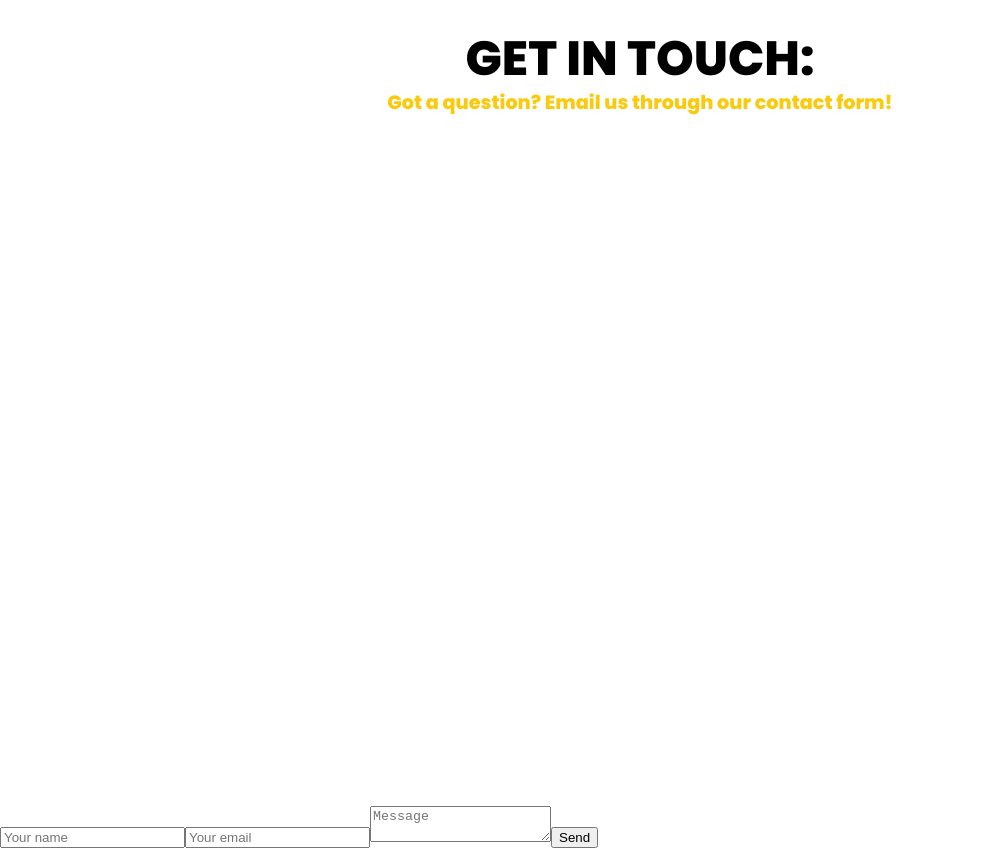
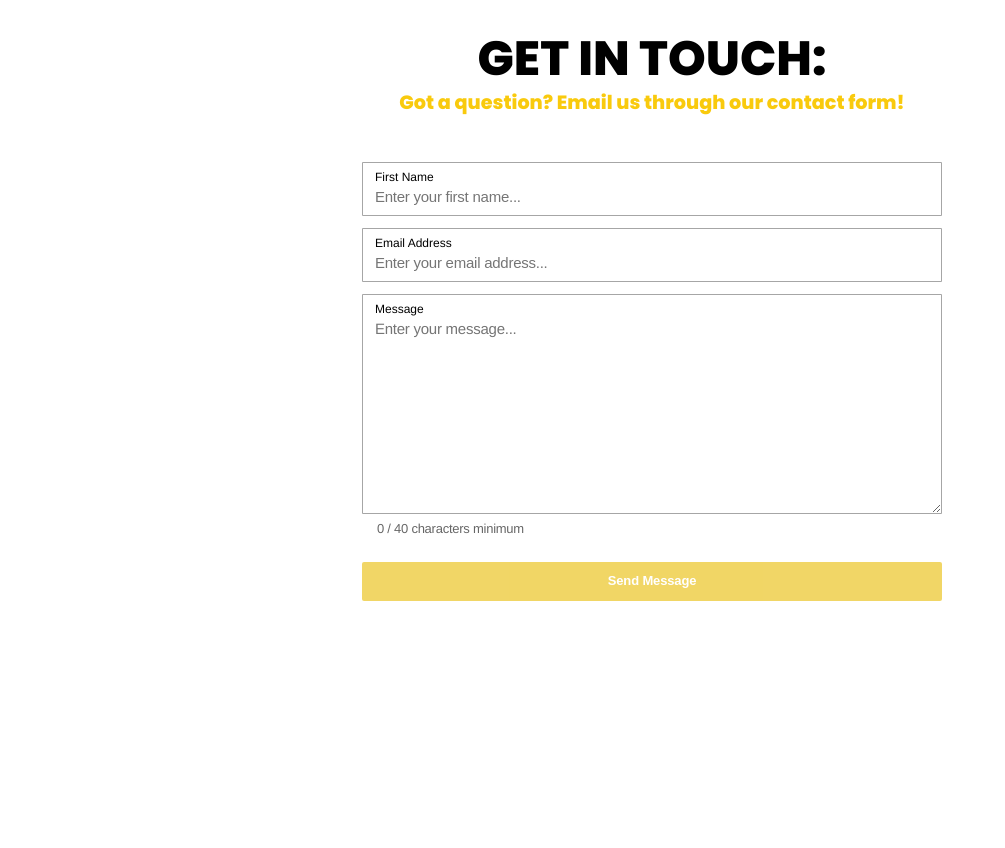
Before and after one commit to KodyyJayy/tlj, a React (Create React App) app: page / in a window 1280 px wide. Shown: the part 2080-2928 px from the top of the page, without its empty margins (0-1005 px from the left). After the commit the page ends 2741 px from the top, so only its background shows below. Built offline with nearby package versions, Linux system fonts and the light colour scheme.

Commit message:
Updated email form

```diff
--- a/public/index.html
+++ b/public/index.html
@@ -23,6 +23,7 @@
   <body>
 
     <form name="contact" netlify netlify-honeypot="bot-field" hidden>
+        <input type="hidden" name="subject" data-remove-prefix value="Inquiry from thelanguagejeanie.com" />
         <input type="text" name="first-name"/>
         <input type="email" name="email"/>
         <textarea name="message"></textarea>
--- a/src/components/Contact.jsx
+++ b/src/components/Contact.jsx
@@ -1,26 +1,65 @@
-import '../css/contact.css'
+import React, { useState } from 'react';
+import '../css/contact.css';
 
 const Contact = () => {
+    const [messageLength, setMessageLength] = useState(0);
+    const [firstName, setFirstName] = useState('');
+    const [isEmailValid, setIsEmailValid] = useState(false);
+
+    const handleMessageChange = (event) => {
+        setMessageLength(event.target.value.length);
+    };
+
+    const handleFirstNameChange = (event) => {
+        setFirstName(event.target.value);
+    };
+
+    const handleEmailChange = (event) => {
+        const emailValue = event.target.value;
+        const emailPattern = /^[a-zA-Z0-9._%+-]+@[a-zA-Z0-9.-]+\.[a-zA-Z]{2,}$/;
+        setIsEmailValid(emailPattern.test(emailValue));
+    };
+
+    const isFormValid = () => {
+        return messageLength >= 40 && firstName.trim() !== '' && isEmailValid;
+    };
+
     return (
         <div className="contact-form">
             <div className="contact-form-inner">
                 <h1>GET IN TOUCH:</h1>
                 <h1>Got a question? Email us through our contact form!</h1>
-                <iframe title="Contact Form" src="https://plugins.crisp.chat/urn:crisp.im:contact-form:0/contact/f6afb8ca-9c70-47a7-b15e-13f5174626b6" referrerPolicy="origin" sandbox="allow-forms allow-popups allow-scripts allow-same-origin" height="620px" width="100%" frameBorder={0}></iframe>
+
+                <div className="form-wrapper">
+                    <form name="contact" method="POST">
+                        <div className="form-field">
+                            <input type="hidden" name="form-name" value="contact" />
+                        </div>
+
+                        <div className="form-field">
+                            <input type="text" name="first-name" placeholder="Enter your first name..." required onChange={handleFirstNameChange} />
+                            <label htmlFor="first-name">First Name</label>
+                        </div>
+
+                        <div className="form-field">
+                            <input id="email" type="email" name="email" placeholder="Enter your email address..." required onChange={handleEmailChange} pattern="[a-zA-Z0-9._%+-]+@[a-zA-Z0-9.-]+\.[a-zA-Z]{2,}$" />
+                            <label htmlFor="email">Email Address</label>
+                        </div>
+
+                        <div className="form-field form-field--spaced">
+                            <textarea name="message" placeholder="Enter your message..." minLength={40} maxLength={2000} required onChange={handleMessageChange} />
+                            <label htmlFor="message">Message</label>
+                            <legend>
+                                <span id="message_characters">{messageLength}</span> / 40 characters minimum
+                            </legend>
+                        </div>
+
+                        <button className="send-message" type="submit" disabled={!isFormValid()}>Send Message</button>
+                    </form>
+                </div>
             </div>
+        </div>
+    );
+};
 
-            <form name="contact" method="POST">
-                <input type="hidden" name="form-name" value="contact" />
-                <input type="text" name="first-name" placeholder="Your name"/>
-                <input id="email" type="email" name="email" placeholder="Your email"/>
-                <textarea name="message" placeholder="Message" />
-                <button type="submit">Send</button>
-            </form>
-        </div>
-
-
-
-    )
-}
-
-export default Contact
+export default Contact;
--- a/src/css/contact.css
+++ b/src/css/contact.css
@@ -1,4 +1,5 @@
 .contact-form {
+    font-family: "Helvetica Neue", Arial, sans-serif;
     width: 100%;
     display: block;
 }
@@ -48,3 +49,140 @@
     margin: 0;
     padding-bottom: 1rem;
 }
+
+.contact-form-inner .form-wrapper {
+    padding: 12px;
+    outline-style: none;
+    -webkit-font-smoothing: antialiased;
+    user-select: none;
+    font-size: 12px;
+    line-height: 15px;
+    min-height: unset;
+    overflow: auto;
+    height: auto;
+    width: 100%;
+    border-top-width: 0px;
+    border-bottom-width: 0px;
+    border-left-width: 0px;
+    border-right-width: 0px;
+}
+
+.form-wrapper form {
+    width: 100%;
+    max-width: 580px;
+    margin: 0 auto;
+    box-sizing: border-box;
+}
+
+.form-field {
+    line-height: 0;
+    margin-top: 12px;
+    position: relative;
+    box-sizing: border-box;
+}
+
+.form-field select, .form-field input, .form-field textarea {
+    width: 100%;
+    box-sizing: border-box;
+    border: 1px solid rgba(0, 0, 0, 0.35);
+    font-size: 15px;
+    letter-spacing: -0.25px;
+    padding: 10px 12px;
+    border-radius: 1px;
+    transition: border-color 0.1s linear;
+}
+
+.form-field input, .form-field textarea {
+    padding-top: 25px;
+}
+
+.form-field label {
+    background-color: transparent;
+    line-height: 20px;
+    margin-bottom: 0;
+    padding: 4px 0 4px 12px;
+    pointer-events: none;
+    position: absolute;
+    top: 1px;
+    left: 1px;
+    right: 19px;
+    font-weight: 500;
+}
+
+form textarea {
+    font-family: "Helvetica Neue", Arial, sans-serif;
+    min-height: 220px;
+    max-height: 620px;
+    height: 85px;
+    max-width: 100%;
+    min-width: 100%;
+}
+
+.form-field textarea {
+    padding-right: 18px;
+}
+
+input:focus, textarea:focus, select:focus {
+    border-color: #E8BB00;
+    outline: none; /* Remove the default outline */
+}
+
+input:focus-visible, textarea:focus-visible, select:focus-visible {
+    border-color: #E8BB00; /* Change the focus-visible border color to match your design */
+    outline: none; /* Remove the default outline */
+}
+
+input:focus + label, textarea:focus + label, select:focus + label {
+    color: #E8BB00;
+}
+
+form button {
+    margin-top: 26px;
+    font-weight: 600;
+    background-color: #E8BB00;
+    text-decoration: none;
+    color: #FFFFFF;
+    border: 0 none;
+    font-size: 13px;
+    line-height: 14px;
+    letter-spacing: -0.15px;
+    cursor: pointer;
+    padding: 12px 22px 13px;
+    display: flex;
+    align-items: center;
+    justify-content: center;
+    box-shadow: 0 1px 2px 0 rgba(0, 0, 0, 0.10);
+    border-radius: 2px;
+    transition: all 0.1s linear;
+    transition-property: color, background-color, box-shadow, transform;
+    box-sizing: border-box;
+    width: 100%;
+}
+
+form button:hover {
+    background-color: #EEC000;
+}
+
+button:hover, button:focus {
+    box-shadow: 0 1px 3px 0 rgba(0, 0, 0, 0.15);
+}
+
+button, button:hover, button:focus, button:active {
+    text-decoration: none;
+    box-sizing: border-box;
+}
+
+button:disabled, button:disabled:hover, button:disabled:active {
+    opacity: 0.6;
+    cursor: not-allowed;
+    box-shadow: none;
+}
+
+form legend {
+    font-size: 13px;
+    color: rgba(0, 0, 0, 0.60);
+    letter-spacing: -0.25px;
+    line-height: 15px;
+    margin-top: 7px;
+    margin-left: 13px;
+}
```
